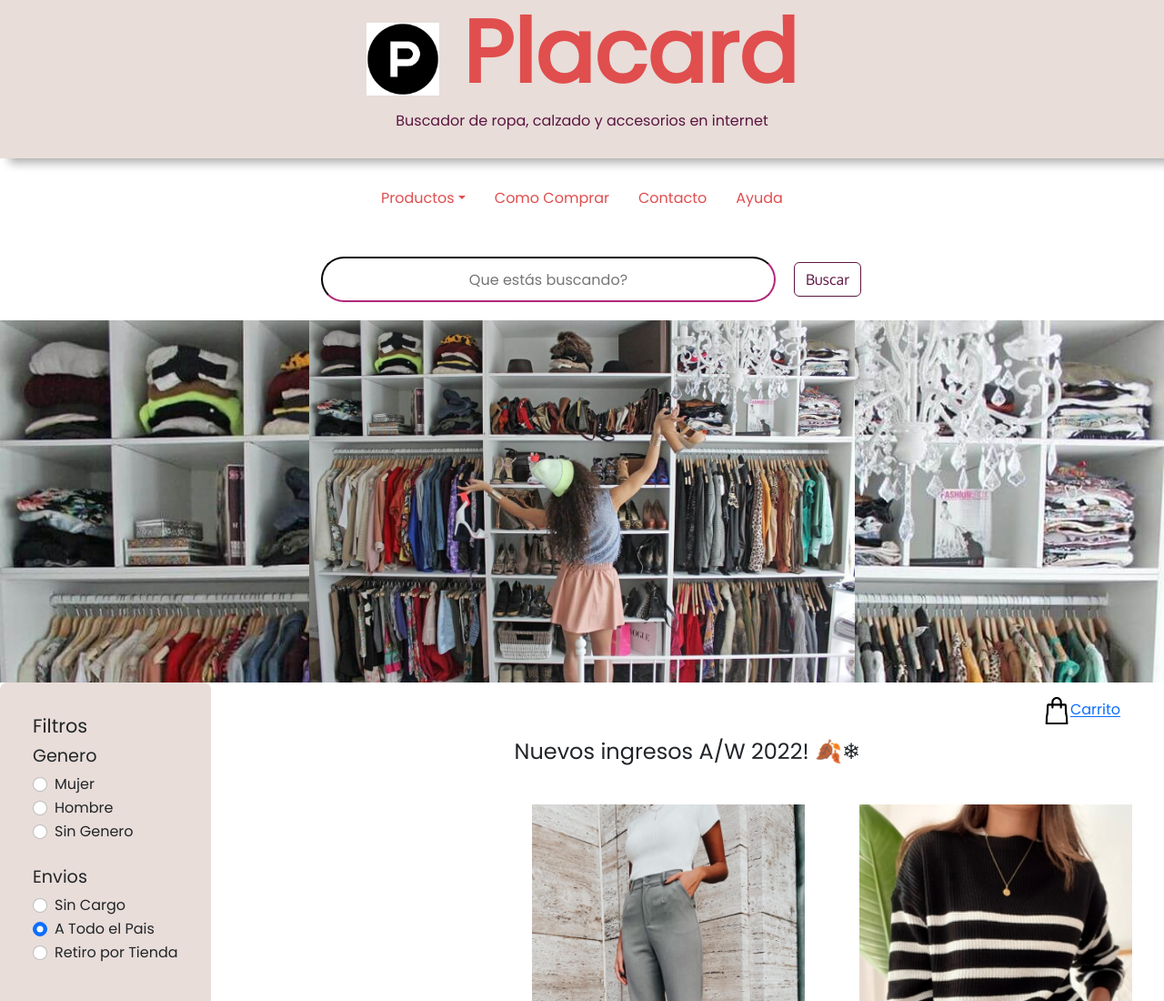
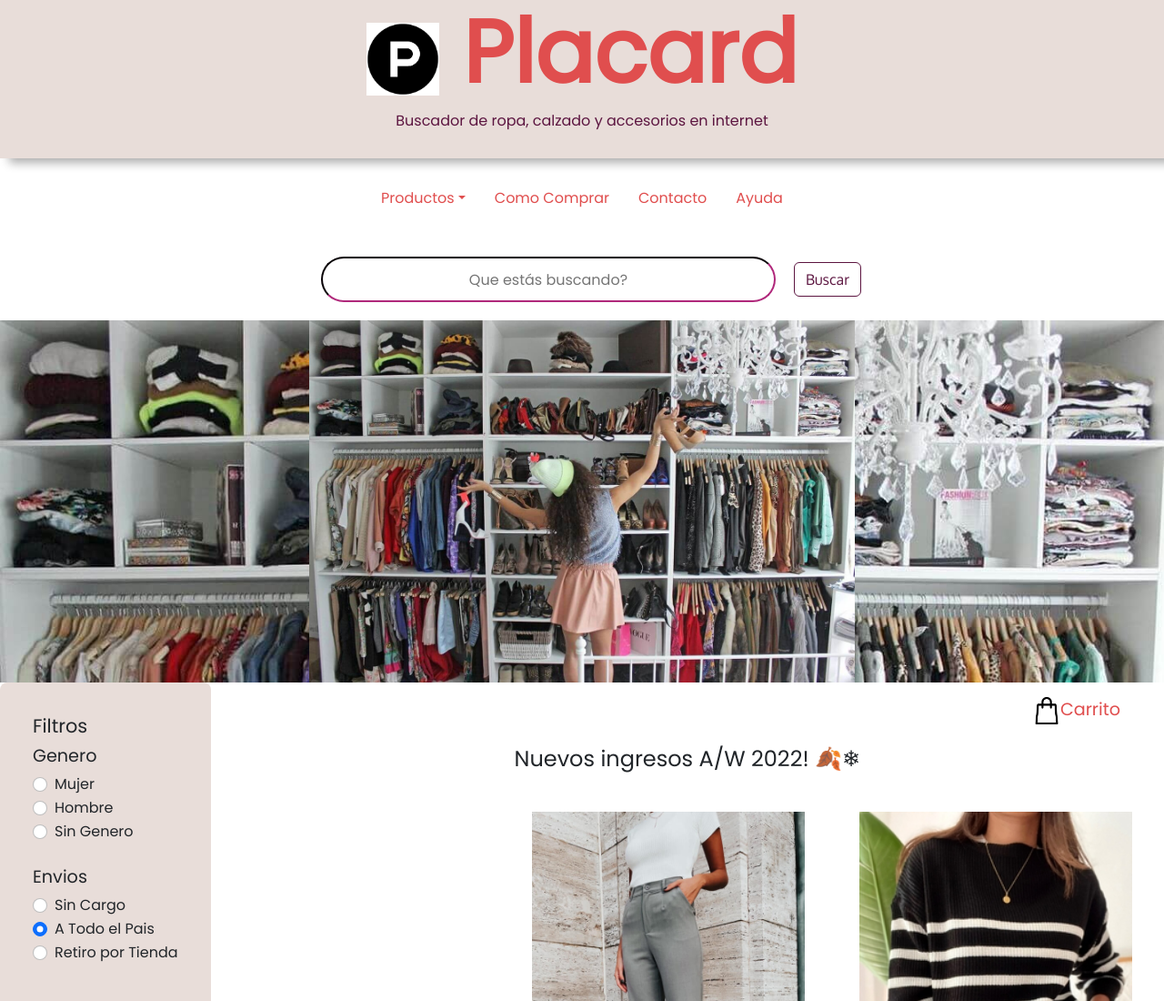
Before and after one commit to Ingrid8756/placard, a website: page index.html in a window 1280 px wide. Shown: the top 1100 px of the page at 91% size. Drawn offline with nearby package versions, Linux system fonts and the light colour scheme.

Commit message:
sass 2 y seo ultimo

```diff
--- a/index.html
+++ b/index.html
@@ -86,7 +86,7 @@
             <img src="./Imagenes/portada.jpg" alt="Portada Placard" width="600px">
         </div><br>
         <nav class="carrito">
-        <img src="./Imagenes/carrito icono.png" alt="Carrito Icono" width="30px"><a href="carrito.html">Carrito</a>
+        <h4><img src="./Imagenes/carrito icono.png" alt="Carrito Icono" width="30px"><a href="carrito.html">Carrito</a></h4>
 
         </nav>
         <nav class="nav1">
--- a/scss/_elementosmain.scss
+++ b/scss/_elementosmain.scss
@@ -4,6 +4,13 @@
     margin-right: 2rem;
     grid-area: carrito;
     padding: 1rem;
+    a{
+        text-decoration: none;
+        color: $colorTit;
+            &:hover{
+                color: $colorLink;
+            }
+    }
 }
 .novedades{
     text-align: center;
```
Also changed, not shown: css/estilo.css.
